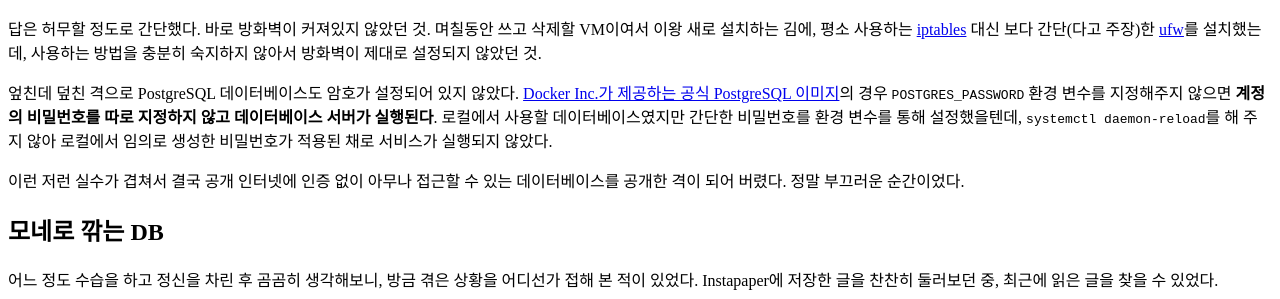
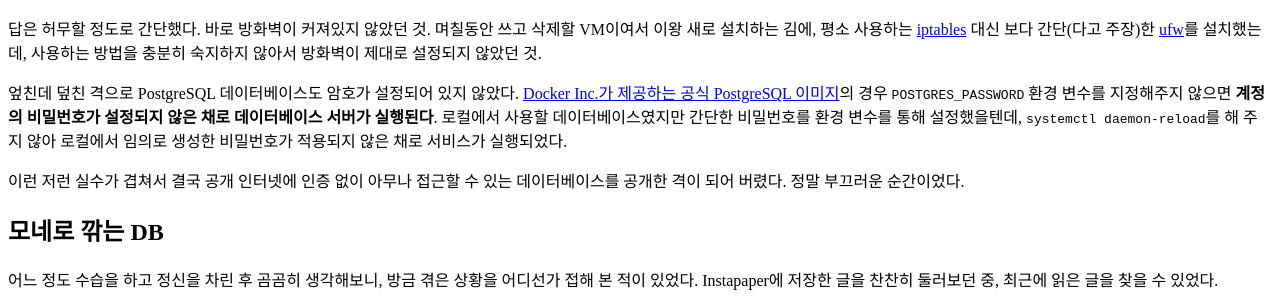
Before and after one commit to premist/si.mpli.st, a Jekyll site: the page built from _posts/2018-04-15-cryptominer-inside-postgres.md, in a window 1280 px wide and 900 px high, scrolled down 2979 px. Shown: the part 175-474 px from the top of the window. Built offline with Jekyll 4.4.1, drawn with Linux system fonts in a browser that asks for light colours; some web fonts are replaced.

Commit message:
Another minor revision

```diff
--- a/_posts/2018-04-15-cryptominer-inside-postgres.md
+++ b/_posts/2018-04-15-cryptominer-inside-postgres.md
@@ -82,7 +82,7 @@ PostgreSQL 컨테이너를 `docker kill ID && docker rm ID` 로 제거하고, Po
 
 답은 허무할 정도로 간단했다. 바로 방화벽이 커져있지 않았던 것. 며칠동안 쓰고 삭제할 VM이여서 이왕 새로 설치하는 김에, 평소 사용하는 [iptables][7] 대신 보다 간단(다고 주장)한 [ufw][8]를 설치했는데, 사용하는 방법을 충분히 숙지하지 않아서 방화벽이 제대로 설정되지 않았던 것.
 
-엎친데 덮친 격으로 PostgreSQL 데이터베이스도 암호가 설정되어 있지 않았다. [Docker Inc.가 제공하는 공식 PostgreSQL 이미지][9]의 경우 `POSTGRES_PASSWORD` 환경 변수를 지정해주지 않으면 **계정의 비밀번호를 따로 지정하지 않고 데이터베이스 서버가 실행된다**. 로컬에서 사용할 데이터베이스였지만 간단한 비밀번호를 환경 변수를 통해 설정했을텐데, `systemctl daemon-reload`를 해 주지 않아 로컬에서 임의로 생성한 비밀번호가 적용된 채로 서비스가 실행되지 않았다.
+엎친데 덮친 격으로 PostgreSQL 데이터베이스도 암호가 설정되어 있지 않았다. [Docker Inc.가 제공하는 공식 PostgreSQL 이미지][9]의 경우 `POSTGRES_PASSWORD` 환경 변수를 지정해주지 않으면 **계정의 비밀번호가 설정되지 않은 채로 데이터베이스 서버가 실행된다**. 로컬에서 사용할 데이터베이스였지만 간단한 비밀번호를 환경 변수를 통해 설정했을텐데, `systemctl daemon-reload`를 해 주지 않아 로컬에서 임의로 생성한 비밀번호가 적용되지 않은 채로 서비스가 실행되었다.
 
 이런 저런 실수가 겹쳐서 결국 공개 인터넷에 인증 없이 아무나 접근할 수 있는 데이터베이스를 공개한 격이 되어 버렸다. 정말 부끄러운 순간이었다.
 
```
